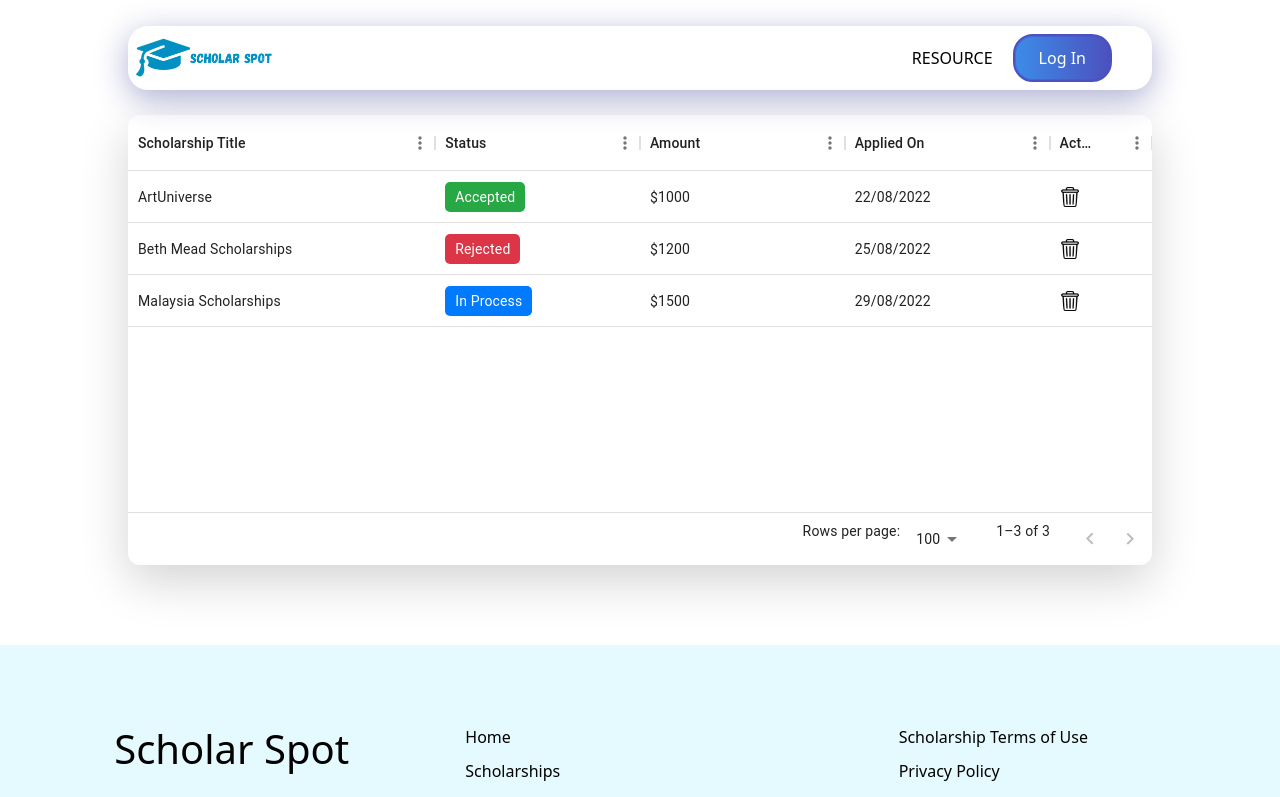
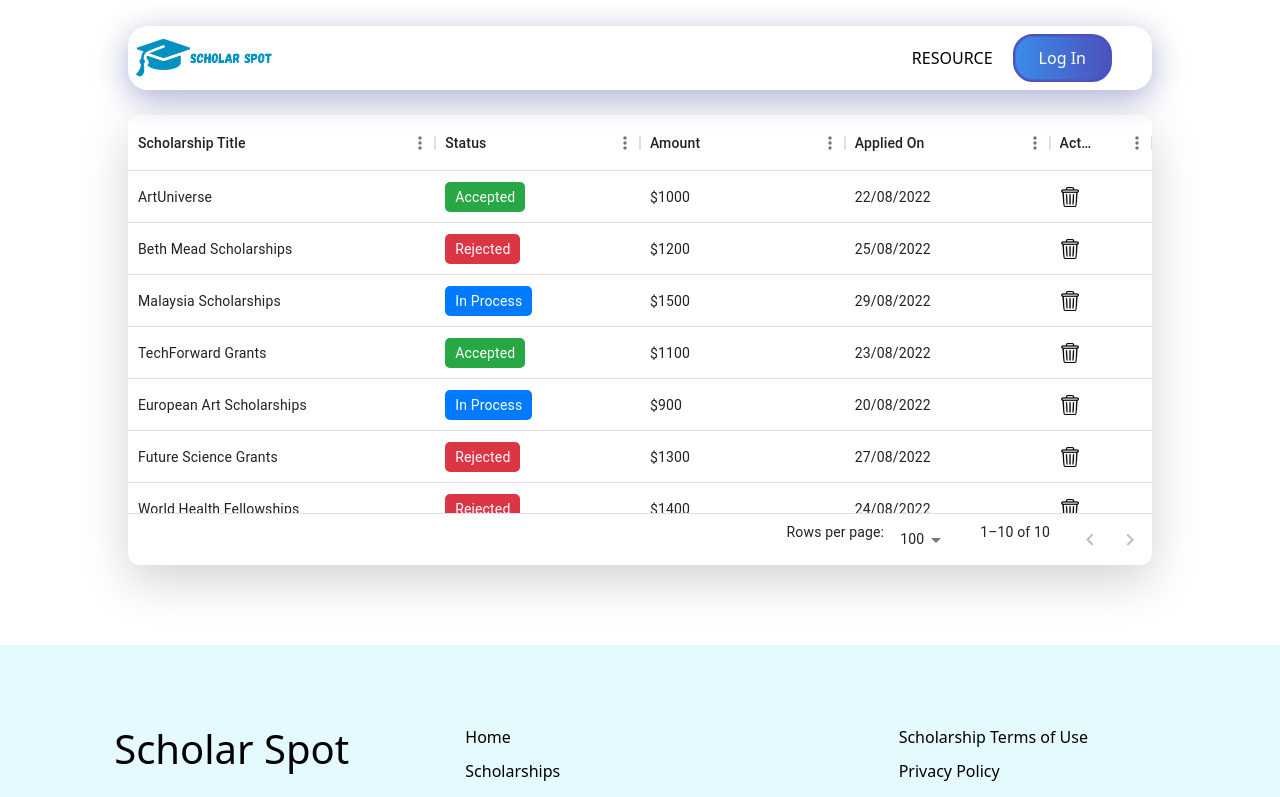
Before and after one commit to HuzefaDohadwala/ScholarSpot, a React (Create React App) app in the folder my-app/: page /studentdashboard/applied in a window 1280 px wide. Shown: the top 797 px of the page. Built offline with nearby package versions, Linux system fonts and the light colour scheme.

Commit message:
Applied json

```diff
--- a/my-app/src/Components/Applied.jsx
+++ b/my-app/src/Components/Applied.jsx
@@ -2,6 +2,7 @@ import React, { useState } from "react";
 import "./Applied.css";
 import bin from "./bin.png"; // Import your delete icon image
 import { DataGrid } from "@mui/x-data-grid"; // Ensure you have this library installed
+import AppliedData from "./AppliedData.json";
 
 const Applied = () => {
   const columns = [
@@ -50,35 +51,18 @@ const Applied = () => {
     },
   ];
 
-  const [data, setData] = useState([
-    {
-      id: 1,
-      title: "ArtUniverse",
-      status: "Accepted",
-      amount: "$1000",
-      appliedOn: "22/08/2022",
-    },
-    {
-      id: 2,
-      title: "Beth Mead Scholarships",
-      status: "Rejected",
-      amount: "$1200",
-      appliedOn: "25/08/2022",
-    },
-    {
-      id: 3,
-      title: "Malaysia Scholarships",
-      status: "In Process",
-      amount: "$1500",
-      appliedOn: "29/08/2022",
-    },
-  ]);
+  const [data, setData] = useState(AppliedData);
 
   const handleDelete = (id) => {
     setData((prevData) => prevData.filter((item) => item.id !== id));
   };
 
+  const handleDataUpdate = (newData) => {
+    setData((prevData) => [...prevData, newData]);
+  };
+
   return (
+    <div>
       <div
         className="bg-white rounded-xl shadow-lg w-full ml-5 mr-5 mb-20 max-w-screen-lg mx-auto"
         style={{ height: 450 }}
@@ -94,6 +78,7 @@ const Applied = () => {
           }}
         />
       </div>
+    </div>
   );
 };
 
--- /dev/null
+++ b/my-app/src/Components/AppliedData.json
@@ -0,0 +1,72 @@
+[
+  {
+    "id": 1,
+    "title": "ArtUniverse",
+    "status": "Accepted",
+    "amount": "$1000",
+    "appliedOn": "22/08/2022"
+  },
+  {
+    "id": 2,
+    "title": "Beth Mead Scholarships",
+    "status": "Rejected",
+    "amount": "$1200",
+    "appliedOn": "25/08/2022"
+  },
+  {
+    "id": 3,
+    "title": "Malaysia Scholarships",
+    "status": "In Process",
+    "amount": "$1500",
+    "appliedOn": "29/08/2022"
+  },
+  {
+    "id": 4,
+    "title": "TechForward Grants",
+    "status": "Accepted",
+    "amount": "$1100",
+    "appliedOn": "23/08/2022"
+  },
+  {
+    "id": 5,
+    "title": "European Art Scholarships",
+    "status": "In Process",
+    "amount": "$900",
+    "appliedOn": "20/08/2022"
+  },
+  {
+    "id": 6,
+    "title": "Future Science Grants",
+    "status": "Rejected",
+    "amount": "$1300",
+    "appliedOn": "27/08/2022"
+  },
+  {
+    "id": 7,
+    "title": "World Health Fellowships",
+    "status": "Rejected",
+    "amount": "$1400",
+    "appliedOn": "24/08/2022"
+  },
+  {
+    "id": 8,
+    "title": "GreenPlanet Environmental Scholarships",
+    "status": "In Process",
+    "amount": "$1250",
+    "appliedOn": "21/08/2022"
+  },
+  {
+    "id": 9,
+    "title": "Digital Innovators Scholarships",
+    "status": "In Process",
+    "amount": "$1150",
+    "appliedOn": "26/08/2022"
+  },
+  {
+    "id": 10,
+    "title": "Mars Exploration Grants",
+    "status": "Rejected",
+    "amount": "$1600",
+    "appliedOn": "28/08/2022"
+  }
+]
--- /dev/null
+++ b/my-app/src/Components/ReviewApplication.jsx
@@ -0,0 +1,54 @@
+// ReviewApplication.js
+import React, { useState } from "react";
+
+const ReviewApplication = ({ onDataUpdate }) => {
+  const [name, setName] = useState("");
+  const [country, setCountry] = useState("");
+  const [major, setMajor] = useState("");
+
+  const handleAccept = () => {
+    onDataUpdate({
+      id: Date.now(),
+      title: name,
+      status: "Accepted",
+      amount: "$1500", // You can update this according to your requirements
+      appliedOn: new Date().toLocaleDateString(),
+    });
+  };
+
+  const handleReject = () => {
+    onDataUpdate({
+      id: Date.now(),
+      title: name,
+      status: "Rejected",
+      amount: "$1500", // You can update this according to your requirements
+      appliedOn: new Date().toLocaleDateString(),
+    });
+  };
+
+  return (
+    <div>
+      <div className="card">
+        <input
+          placeholder="Name"
+          value={name}
+          onChange={(e) => setName(e.target.value)}
+        />
+        <input
+          placeholder="Country"
+          value={country}
+          onChange={(e) => setCountry(e.target.value)}
+        />
+        <input
+          placeholder="Major"
+          value={major}
+          onChange={(e) => setMajor(e.target.value)}
+        />
+        <button onClick={handleAccept}>Accept</button>
+        <button onClick={handleReject}>Reject</button>
+      </div>
+    </div>
+  );
+};
+
+export default ReviewApplication;
```
Lines whose indentation alone changed are shown as unchanged.
